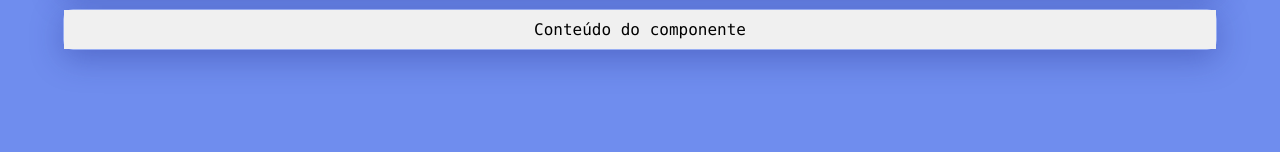
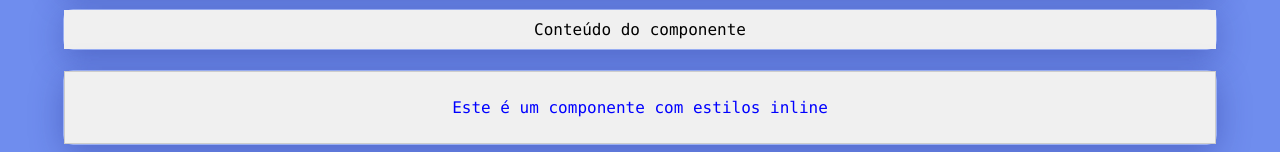
Before and after one commit to devbdallagnol/Projetos_React_Iniciantes, a React (Create React App) app: page / in a window 1280 px wide. Shown: the part 1146-1298 px from the top of the page. Before the commit the page ends 1206 px from the top, so only its background shows below. Built offline with nearby package versions, Linux system fonts and the light colour scheme.

Commit message:
updated - added EstilosInline.js

```diff
--- a/src/App.js
+++ b/src/App.js
@@ -2,6 +2,7 @@ import "./App.css";
 import Card from "./components/Card";
 import MeuComponente from "./components/MeuComponente";
 import Titulo from "./components/Titulo";
+import EstilosInline from "./components/estilos/EstilosInline";
 import MyComponent from "./components/estilos/MyComponent";
 import ArquivoB from "./components/imports_exports/ArquivoB";
 import ArquivoD from "./components/imports_exports/ArquivoD";
@@ -32,6 +33,9 @@ function App() {
         <div className="div-card">
           <MyComponent />
         </div>
+        <div className="div-card">
+          <EstilosInline />
+        </div>
       </div>
     </div>
   );
--- /dev/null
+++ b/src/components/estilos/EstilosInline.js
@@ -0,0 +1,23 @@
+import React from "react";
+
+const EstilosInline = () => {
+  const estiloDoComponente = {
+    backgroundColor: "#f0f0f0",
+    padding: "10px",
+    border: "1px solid #ccc",
+  };
+
+  const estiloDoTexto = {
+    color: "blue",
+    fontSize: "16px",
+  };
+
+
+  return (
+    <div style={estiloDoComponente}>
+        <p style={estiloDoTexto}>Este é um componente com estilos inline</p>
+    </div>
+  )
+};
+
+export default EstilosInline;
```
